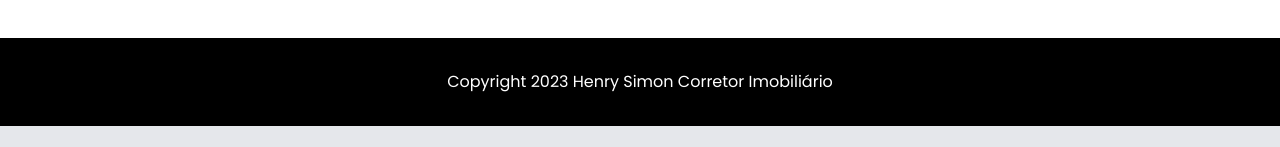
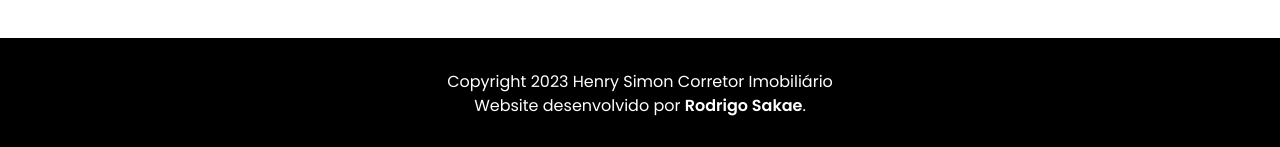
Before and after one commit to devsakae/henrycorretor, a React (Create React App) app: page / in a window 1280 px wide. Shown: the part 1335-1482 px from the top of the page. Before the commit the page ends 1461 px from the top, so only its background shows below. Built offline with nearby package versions, Linux system fonts and the light colour scheme; no server answers; the database is empty.

Commit message:
new build and footer credit

```diff
--- a/src/components/Footer.js
+++ b/src/components/Footer.js
@@ -4,7 +4,12 @@ const Footer = () => {
   return (
     <footer className='bg-black py-8 text-center text-white'>
       <div className='container mx-auto'>
-        Copyright 2023 Henry Simon Corretor Imobiliário
+        <p>
+          Copyright 2023 Henry Simon Corretor Imobiliário
+        </p>
+        <p>
+          Website desenvolvido por <a href="http://portfolio.sakae.social" className='font-semibold' target='blank'>Rodrigo Sakae</a>.
+        </p>
       </div>
     </footer>
   );
```
Also changed, not shown: 8 other files (tests, documents, lock files or other folders).
